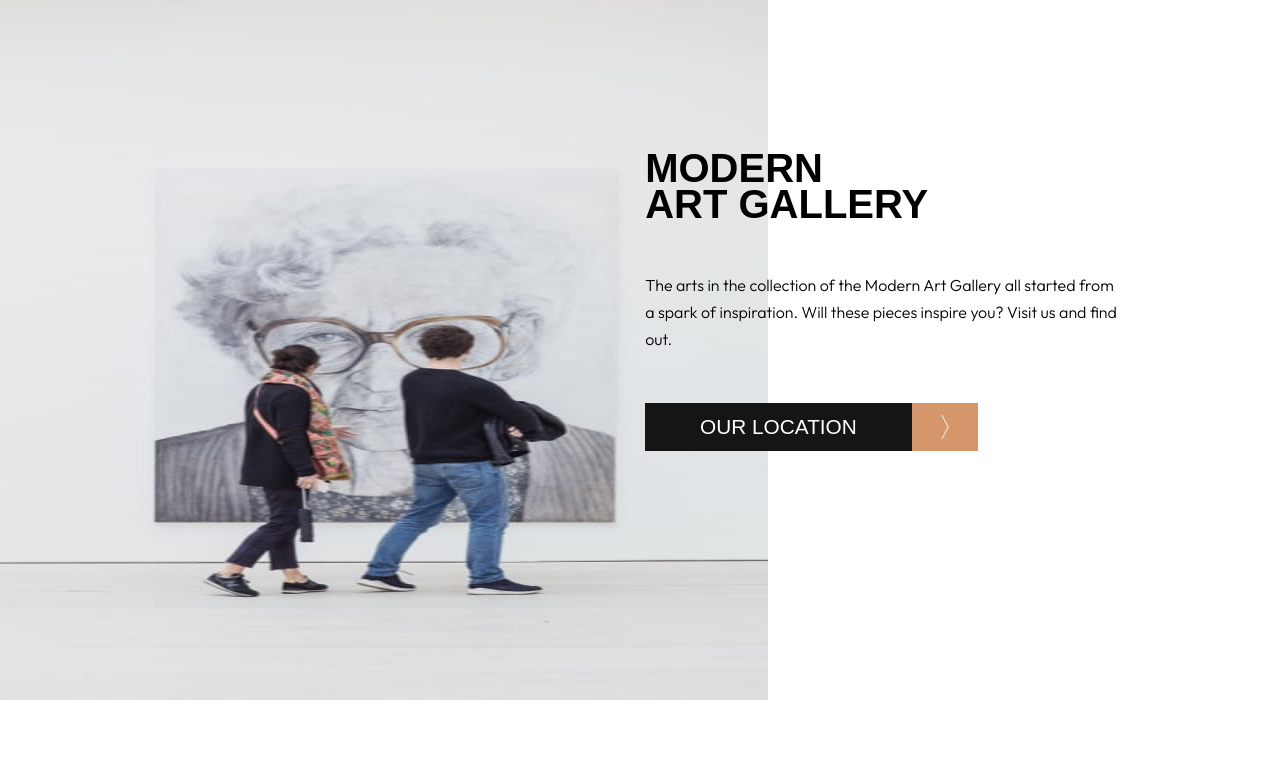
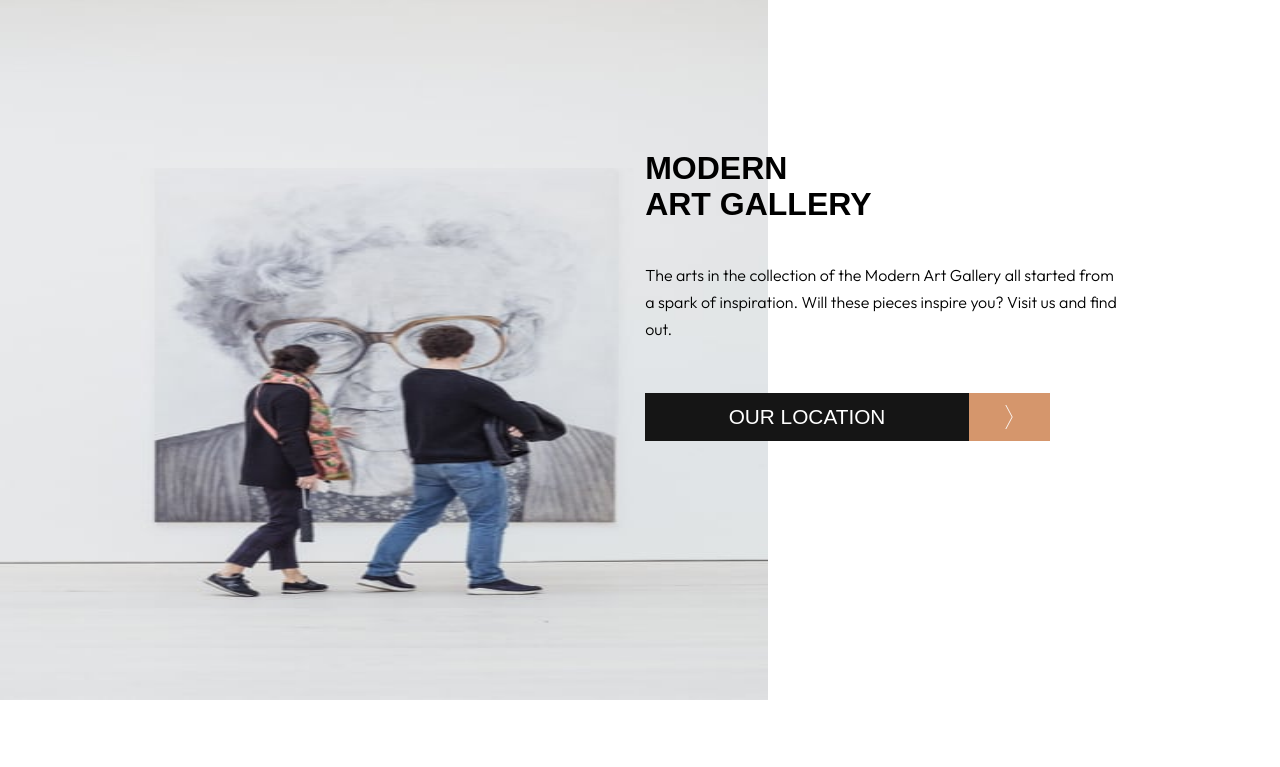
Before and after one commit to cobbygraves/art-gallery, a plain HTML site: page index.html in a window 1280 px wide. Shown: the top 767 px of the page. Drawn offline with Linux system fonts and the light colour scheme; a web font is replaced by a local one.

Commit message:
css fixes

```diff
--- a/index.css
+++ b/index.css
@@ -262,11 +262,10 @@ main {
   }
 
   .tablet-header .right .description h1 {
-    font-size: 1.1rem;
     line-height: 2.2rem;
-    margin-bottom: 50px;
+    margin-bottom: 40px;
     font-weight: 800;
-    font-size: 2.5rem;
+    font-size: 2rem;
   }
 
   .tablet-header .right .description p {
@@ -282,7 +281,7 @@ main {
     align-items: center;
     background-color: var(--default-black);
     height: 3rem;
-    width: 70%;
+    width: 85%;
     border: 0px;
   }
 
```
